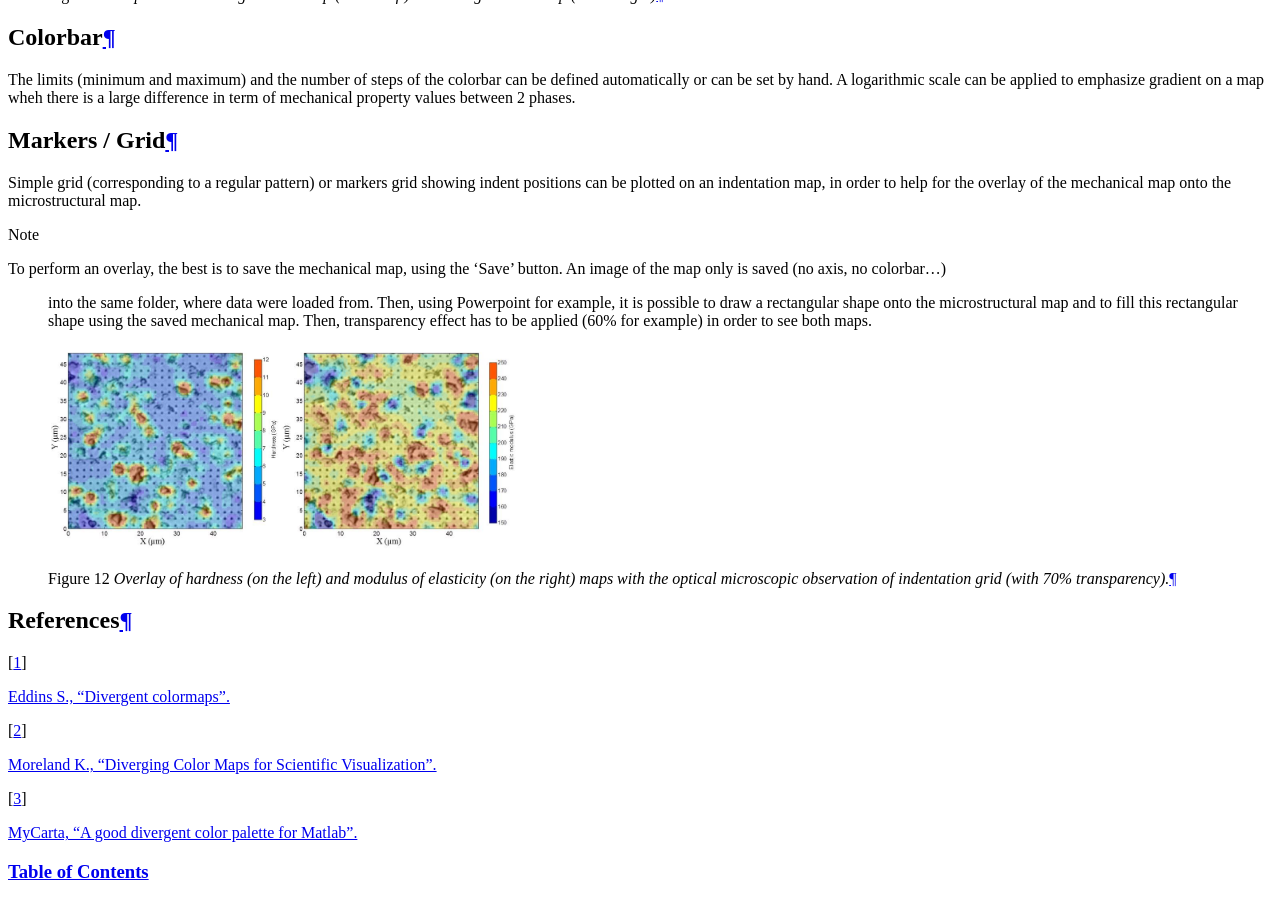
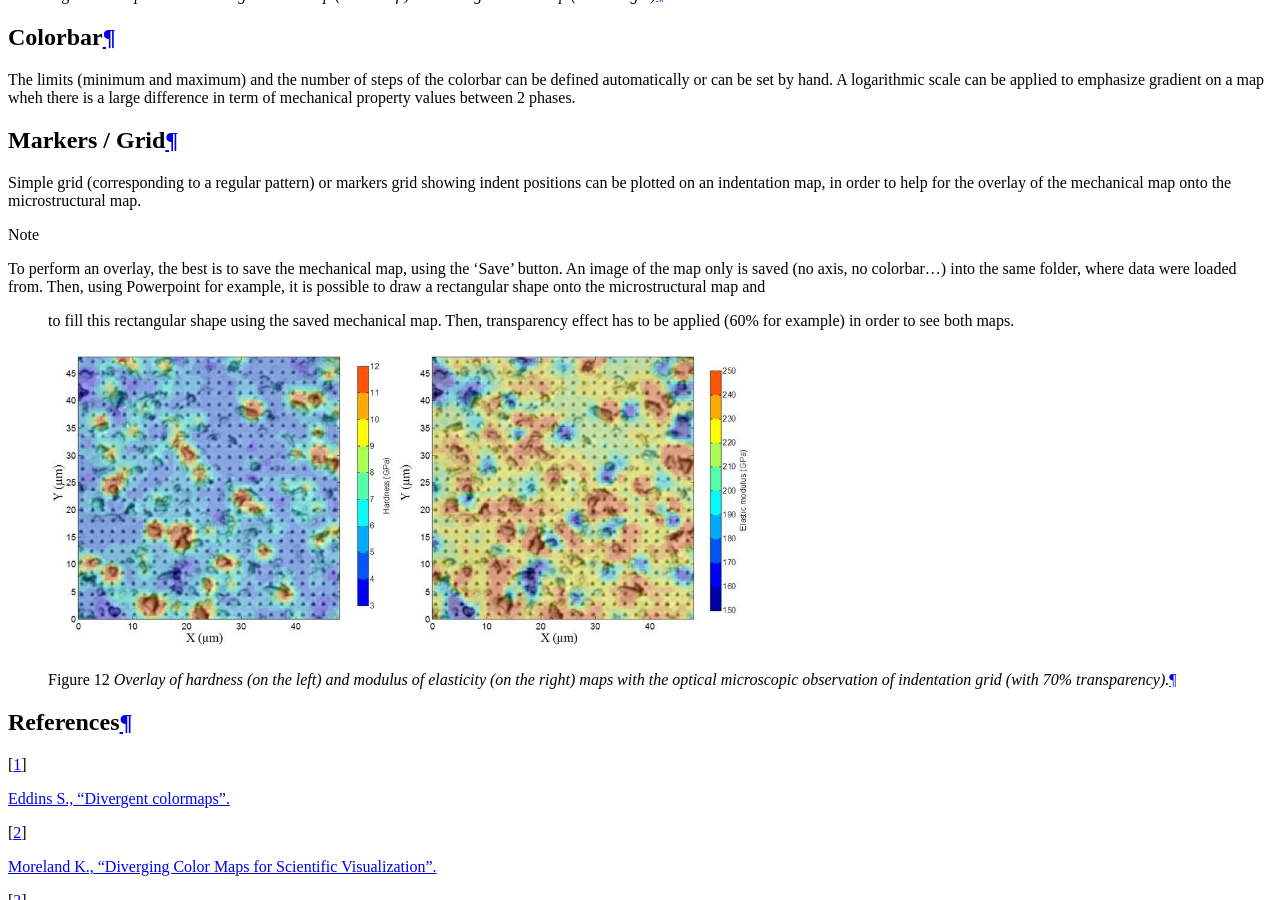
Before and after one commit to DavidMercier/TriDiMap, a Sphinx documentation site: the page built from doc/map_options.rst, in a window 1280 px wide and 900 px high, scrolled down 756 px. Built offline with Sphinx 7.4.7, drawn with Linux system fonts in a browser that asks for light colours; comment, search, counter and statistics services are not loaded.

Commit message:
updated doc

```diff
--- a/doc/map_options.rst
+++ b/doc/map_options.rst
@@ -42,12 +42,11 @@ Simple grid (corresponding to a regular pattern) or markers grid showing indent
 can be plotted on an indentation map, in order to help for the overlay of the mechanical map onto the microstructural map.
 
 .. note::
-    To perform an overlay, the best is to save the mechanical map, using the 'Save' button. An image of the map only is saved (no axis, no colorbar...)
-	into the same folder, where data were loaded from. Then, using Powerpoint for example, it is possible to draw a rectangular shape onto the microstructural map and
+    To perform an overlay, the best is to save the mechanical map, using the 'Save' button. An image of the map only is saved (no axis, no colorbar...) into the same folder, where data were loaded from. Then, using Powerpoint for example, it is possible to draw a rectangular shape onto the microstructural map and
 	to fill this rectangular shape using the saved mechanical map. Then, transparency effect has to be applied (60% for example) in order to see both maps.
 
 .. figure:: ./_pictures/overlay.jpeg
-   :scale: 40 %
+   :scale: 60 %
    :align: center
 
    *Overlay  of  hardness  (on  the  left)  and  modulus  of  elasticity  (on  the  right)  maps  with  the  optical  microscopic  observation  of indentation  grid (with  70%  transparency).*
--- a/doc/tomography.rst
+++ b/doc/tomography.rst
@@ -16,8 +16,7 @@ the 3rd dimension as the indentation depth and the 4th dimension as the mechanic
 The |matlab| function used to generate 3D or 4D maps is: `slice.m <https://fr.mathworks.com/help/matlab/ref/slice.html>`_
 
 ..  warning::
-    It is not a 3D reconstruction, thus no need to align, to rotate or to distort the different slices. There is no misalignment or local disorientation,
-	only if the indentation direction is not perpendicular to the sample surface.
+    It is not a 3D reconstruction, thus no need to align, to rotate or to distort the different slices. There is no misalignment or local disorientation, only if the indentation direction is not perpendicular to the sample surface.
 
 .. figure:: ./_pictures/gif_4Dmap/25x25pixels_25slices.gif
    :scale: 100 %
```
